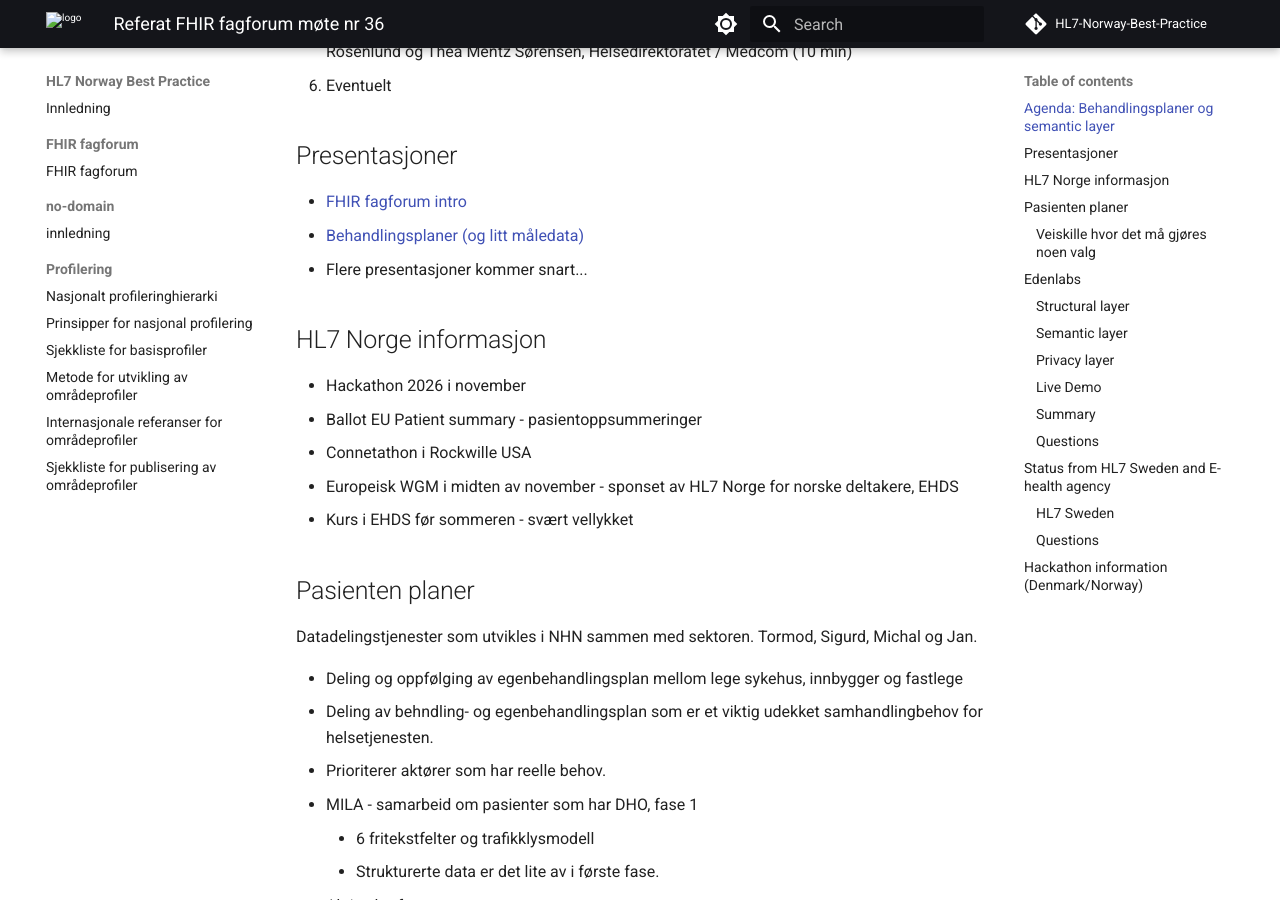
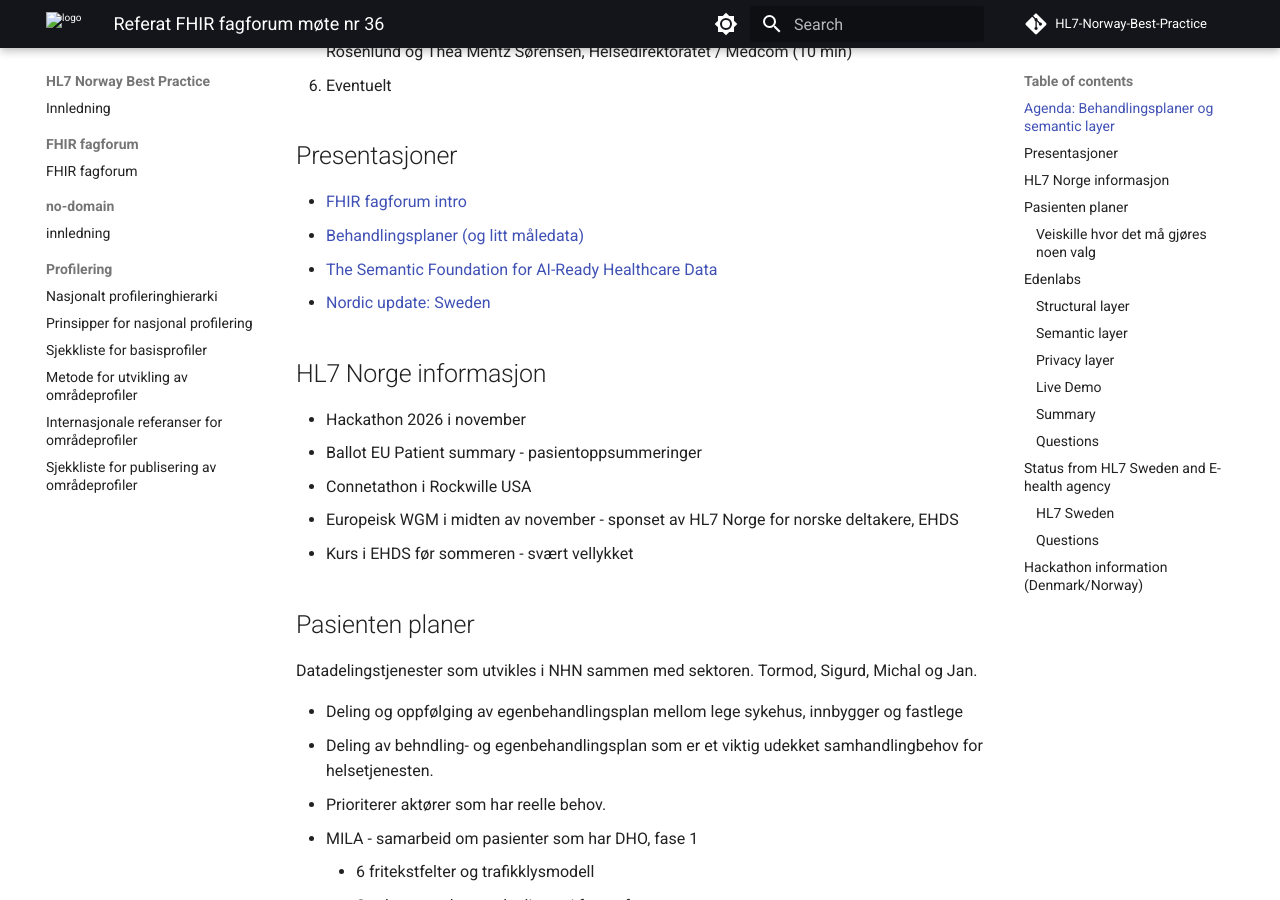
Before and after one commit to HL7Norway/best-practice, an MkDocs documentation site: the page built from docs/FHIR-faglig-forum/_referat/2026-08-26-referat.md, in a window 1280 px wide and 900 px high, scrolled down 577 px. Built offline with MkDocs 1.6.1 and Material for MkDocs 9.7.7, drawn with Linux system fonts in a browser that asks for light colours; comment, search, counter and statistics services are not loaded.

Commit message:
presentasjoner fff36

```diff
--- a/docs/FHIR-faglig-forum/_referat/2026-08-26-referat.md
+++ b/docs/FHIR-faglig-forum/_referat/2026-08-26-referat.md
@@ -27,7 +27,8 @@
 
 * [FHIR fagforum intro](../docs/FHIR-faglig-forum/presentasjon/2026-08-26-FHIR-fagforum-36.pdf)
 * [Behandlingsplaner (og litt måledata)](../docs/FHIR-faglig-forum/presentasjon/2026-08-26-FHIR-Fagforum-Pasientens-Planer.pdf)
-* Flere presentasjoner kommer snart...
+* [The Semantic Foundation for AI-Ready Healthcare Data](../docs/FHIR-faglig-forum/presentasjon/2026-08-26-AI-Ready-Edenlabs.pdf)
+* [Nordic update: Sweden](../docs/FHIR-faglig-forum/presentasjon/2026-08-26-Sweden.pdf)
 
 ## HL7 Norge informasjon
 
```
Also changed, not shown: 2 other files.
